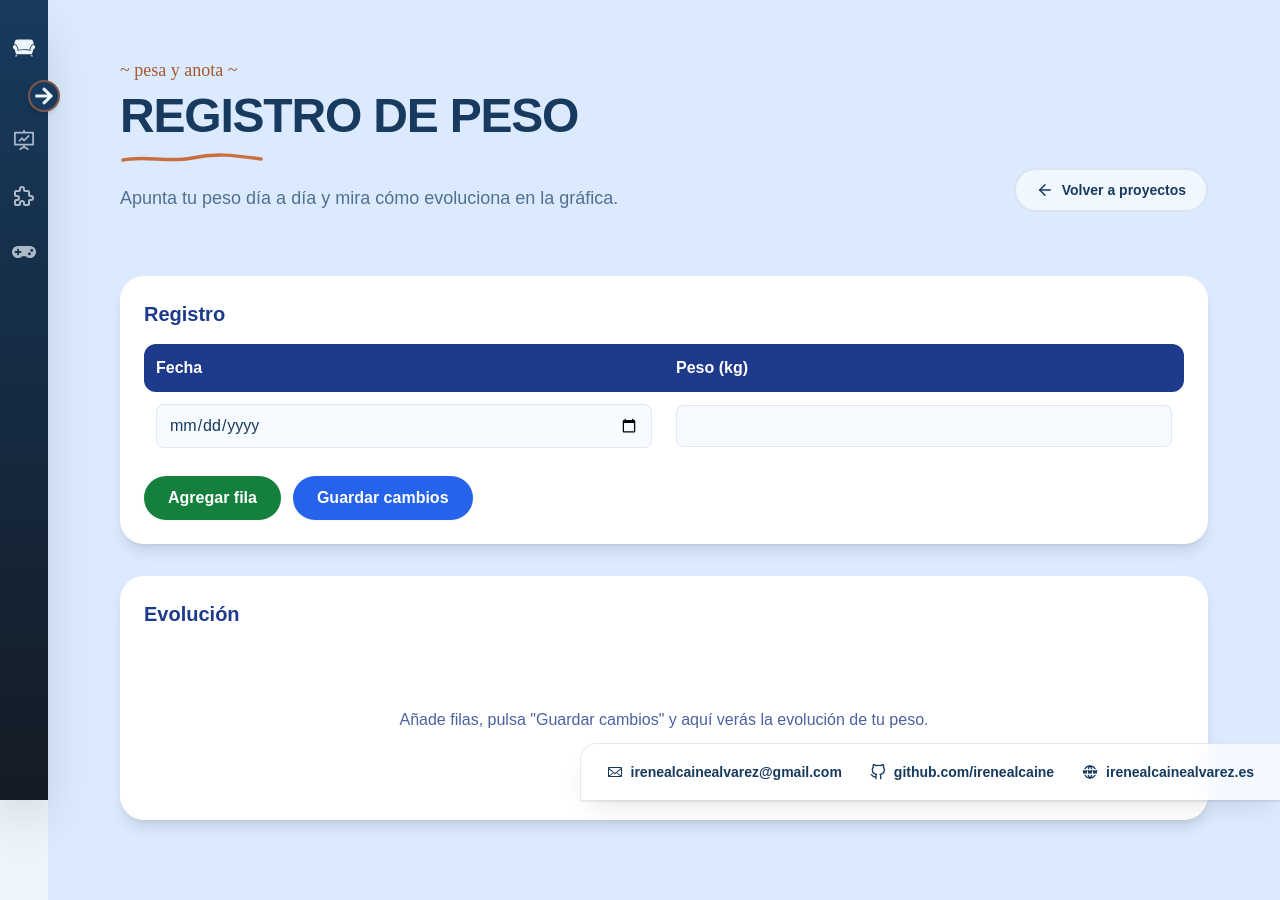
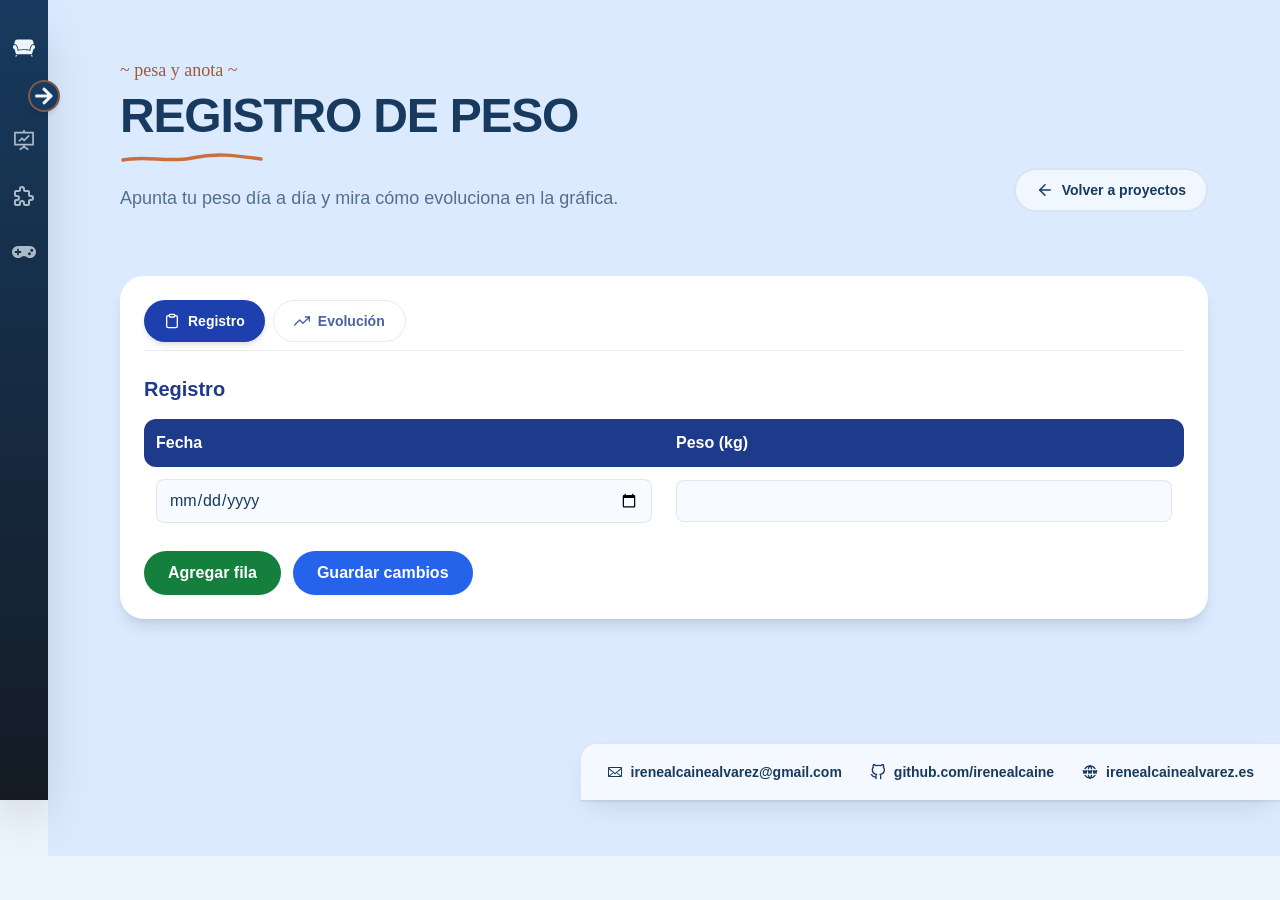
Before and after one commit to irenealcaine/el-rincon-de-no-pensar, a React (Create React App) app: page /projects/weighttracker in a window 1280 px wide. After the commit the page ends 856 px from the top, so only its background shows below. Built offline with nearby package versions, Linux system fonts and the light colour scheme.

Commit message:
add tabs

```diff
--- /dev/null
+++ b/src/Components/Tabs.jsx
@@ -0,0 +1,55 @@
+import React, { useState, useId } from "react";
+
+const Tabs = ({ tabs, initialTab = 0, className = "" }) => {
+  const baseId = useId();
+  const [activeTab, setActiveTab] = useState(initialTab);
+
+  return (
+    <div className={className}>
+      <div
+        role="tablist"
+        aria-label="Pestañas"
+        className="flex flex-wrap gap-2 mb-6 border-b border-blue-900/10 pb-2"
+      >
+        {tabs.map((tab, index) => {
+          const isActive = activeTab === index;
+          return (
+            <button
+              key={index}
+              role="tab"
+              id={`${baseId}-tab-${index}`}
+              aria-selected={isActive}
+              aria-controls={`${baseId}-panel-${index}`}
+              tabIndex={isActive ? 0 : -1}
+              onClick={() => setActiveTab(index)}
+              className={`inline-flex items-center gap-2 rounded-full px-5 py-2.5 text-sm font-bold transition-all duration-200 ${
+                isActive
+                  ? "bg-blue-800 text-white shadow-md"
+                  : "text-blue-900/80 hover:bg-white hover:text-blue-800 border border-blue-900/10 bg-white/70"
+              }`}
+            >
+              {tab.icon && <span className="text-base">{tab.icon}</span>}
+              {tab.label}
+            </button>
+          );
+        })}
+      </div>
+
+      {tabs.map((tab, index) => {
+        if (index !== activeTab) return null;
+        return (
+          <div
+            key={index}
+            role="tabpanel"
+            id={`${baseId}-panel-${index}`}
+            aria-labelledby={`${baseId}-tab-${index}`}
+          >
+            {tab.content}
+          </div>
+        );
+      })}
+    </div>
+  );
+};
+
+export default Tabs;
--- a/src/Components/WeightTable.jsx
+++ b/src/Components/WeightTable.jsx
@@ -5,7 +5,9 @@ import Chart from "chart.js/auto";
 import "chartjs-adapter-date-fns";
 import Button from "./Button";
 import Toast from "./Toast";
+import Tabs from "./Tabs";
 import useToast from "../Hooks/useToast";
+import { FiClipboard, FiTrendingUp } from "react-icons/fi";
 
 const STORAGE_KEY = "weightTracker";
 
@@ -152,10 +154,20 @@ const WeightTable = () => {
 
   return (
     <div className="pb-16">
+      <section className="bg-white rounded-3xl shadow-lg p-4 md:p-6">
+        <Tabs
+          tabs={[
+            {
+              label: "Registro",
+              icon: <FiClipboard />,
+              content: (
+                <>
                   {showEditor || weightData.length === 0 ? (
-        <section className="bg-white rounded-3xl shadow-lg p-4 md:p-6 mb-8">
+                    <>
                       <div className="flex items-center justify-between mb-4">
-            <h2 className="text-xl font-black text-blue-900">Registro</h2>
+                        <h2 className="text-xl font-black text-blue-900">
+                          Registro
+                        </h2>
                         {weightData.length > 0 && (
                           <button
                             onClick={() => setShowEditor(false)}
@@ -221,11 +233,14 @@ const WeightTable = () => {
                           onClickValue={handleAddRow}
                           value={"Agregar fila"}
                         />
-            <Button onClickValue={handleSaveData} value={"Guardar cambios"} />
+                        <Button
+                          onClickValue={handleSaveData}
+                          value={"Guardar cambios"}
+                        />
                       </div>
-        </section>
+                    </>
                   ) : (
-        <section className="bg-white rounded-3xl shadow-lg p-4 md:p-6 mb-8">
+                    <>
                       <div className="flex items-center justify-between mb-3">
                         <h2 className="text-xl font-black text-blue-900">
                           Datos guardados
@@ -242,20 +257,26 @@ const WeightTable = () => {
                             <tr>
                               <th className="p-2 text-left font-bold">#</th>
                               <th className="p-2 text-left font-bold">Fecha</th>
-                  <th className="p-2 text-left font-bold">Peso (kg)</th>
+                              <th className="p-2 text-left font-bold">
+                                Peso (kg)
+                              </th>
                               <th className="p-2 text-left font-bold">Δ</th>
                             </tr>
                           </thead>
                           <tbody>
                             {weightData.map((data, index) => {
-                  const prev = index > 0 ? weightData[index - 1].weight : null;
-                  const delta = prev !== null ? data.weight - prev : null;
+                              const prev =
+                                index > 0 ? weightData[index - 1].weight : null;
+                              const delta =
+                                prev !== null ? data.weight - prev : null;
                               return (
                                 <tr
                                   key={index}
                                   className="border-b border-blue-900/5 last:border-0 hover:bg-blue-50/50"
                                 >
-                      <td className="p-2 text-blue-900/80">{index + 1}</td>
+                                  <td className="p-2 text-blue-900/80">
+                                    {index + 1}
+                                  </td>
                                   <td className="p-2 font-medium text-blue-900">
                                     {formatDate(data.date)}
                                   </td>
@@ -291,21 +312,34 @@ const WeightTable = () => {
                       >
                         Añadir / editar datos
                       </button>
-        </section>
+                    </>
                   )}
-
-      <section className="bg-white rounded-3xl shadow-lg p-4 md:p-6">
-        <h2 className="text-xl font-black text-blue-900 mb-4">Evolución</h2>
+                </>
+              ),
+            },
+            {
+              label: "Evolución",
+              icon: <FiTrendingUp />,
+              content: (
+                <>
+                  <h2 className="text-xl font-black text-blue-900 mb-4">
+                    Evolución
+                  </h2>
                   {weightData.length > 0 ? (
                     <div className="h-80">
                       <Line data={chartData} options={chartOptions} />
                     </div>
                   ) : (
                     <p className="text-blue-900/80 text-center py-16">
-            Añade filas, pulsa "Guardar cambios" y aquí verás la evolución de tu
-            peso.
+                      Añade filas, pulsa "Guardar cambios" y aquí verás la
+                      evolución de tu peso.
                     </p>
                   )}
+                </>
+              ),
+            },
+          ]}
+        />
       </section>
       <Toast toasts={toasts} onDismiss={dismiss} />
     </div>
```
Lines whose indentation alone changed are shown as unchanged.
